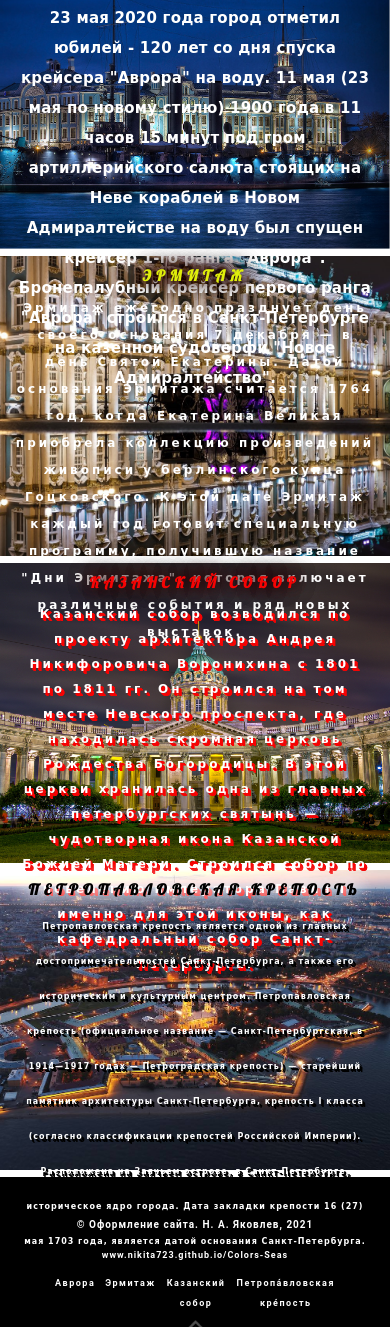
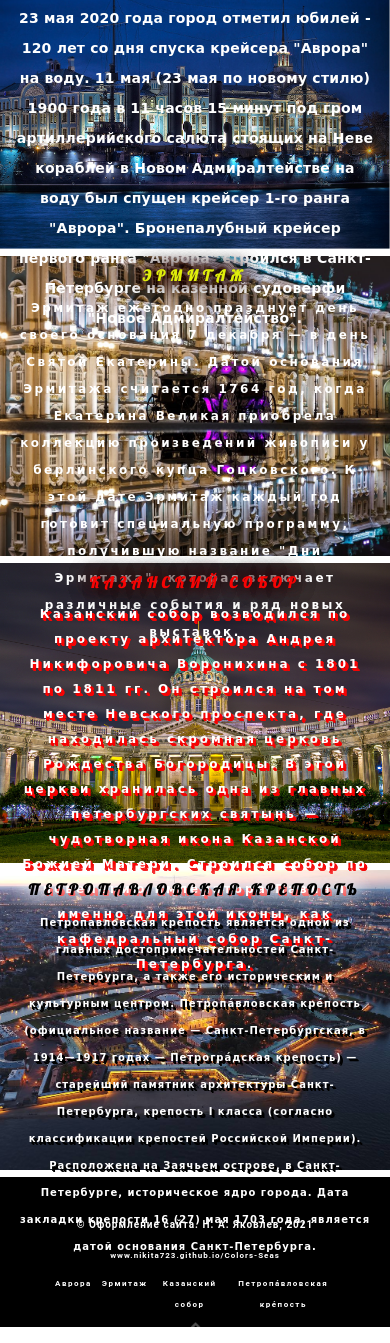
Before and after one commit to nikita723/Museum, a plain HTML site: page index.html in a window 390 px wide. Shown: the part 208-1551 px from the top of the page. Drawn offline with Linux system fonts and the light colour scheme; a web font is replaced by a local one.

Commit message:
Add files via upload

```diff
--- a/css/style.css
+++ b/css/style.css
@@ -264,7 +264,7 @@ li:last-child{
 
     .aurora_text{
         margin-top: 25px;
-        font-size: 15px;
+        font-size: 14px;
         line-height: 30px;
         letter-spacing: 0.22px;
     }
@@ -272,7 +272,7 @@ li:last-child{
     .hermitage_text{
         font-size: 12px;
         line-height: 27px;
-        letter-spacing: 3px;
+        letter-spacing: 2.5px;
         text-shadow: 1px 1px 0px peter_fortress, -1px -1px 0px peter_fortress;
     }
 
@@ -284,8 +284,8 @@ li:last-child{
     }
 
     .peter_fortress_text{
-        font-size: 8px;
-        line-height: 35px;
+        font-size: 10px;
+        line-height: 27px;
         letter-spacing: 1px;
         text-shadow: 2px 2px 0px rgb(0, 0, 0), 3px 3px 0px rgb(0, 0, 0);
     }
@@ -306,7 +306,7 @@ li:last-child{
     }
 
     a{
-        font-size: 9px;
+        font-size: 8px;
 
     }
 
```
